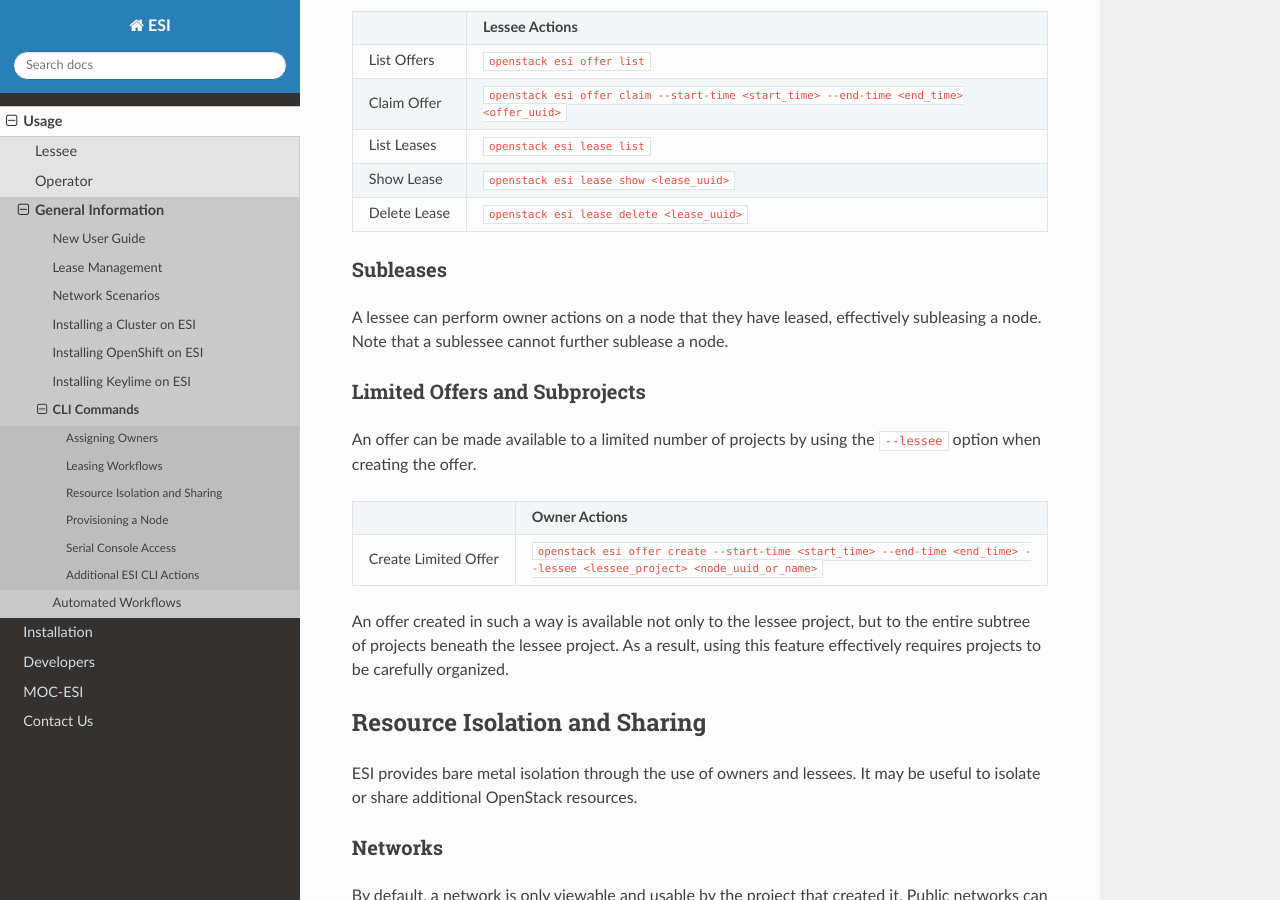
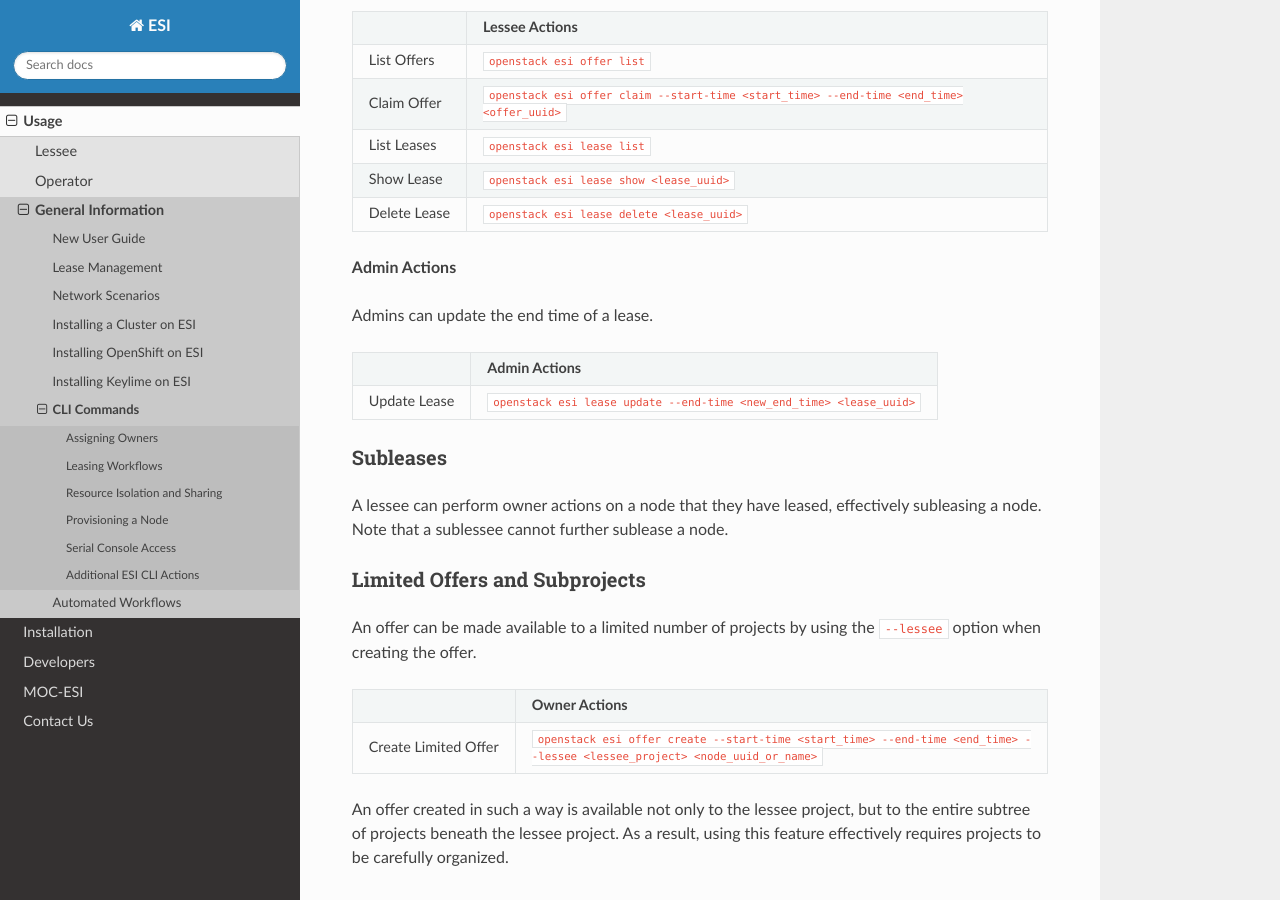
Before and after one commit to CCI-MOC/esi, a Sphinx documentation site: the page built from docs/source/usage/cli.rst, in a window 1280 px wide and 900 px high, scrolled down 1437 px. Built offline with Sphinx 7.4.7 and the Read the Docs theme 2.0.0, drawn with Linux system fonts in a browser that asks for light colours.

Commit message:
Added lease update documentation

```diff
--- a/docs/source/usage/cli.rst
+++ b/docs/source/usage/cli.rst
@@ -77,6 +77,16 @@ Users can view available offers and claim an offer to create a lease.
 +--------------+--------------------------------------------------------------------------------------------+
 | Delete Lease | ``openstack esi lease delete <lease_uuid>``                                                |
 +--------------+--------------------------------------------------------------------------------------------+
+
+**Admin Actions**
+
+Admins can update the end time of a lease.
+
++--------------+-----------------------------------------------------------------------+
+|              | **Admin Actions**                                                     |
++--------------+-----------------------------------------------------------------------+
+| Update Lease | ``openstack esi lease update --end-time <new_end_time> <lease_uuid>`` |
++--------------+-----------------------------------------------------------------------+
 
 Subleases
 ~~~~~~~~~
```
